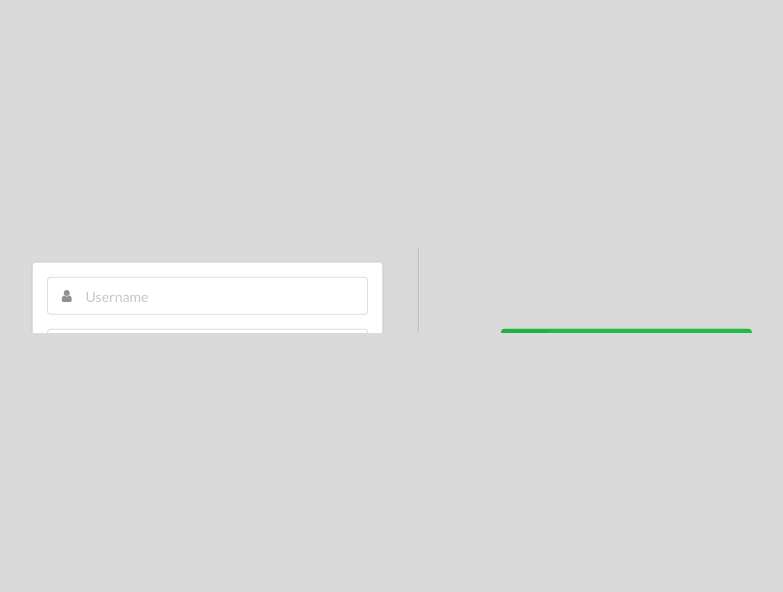
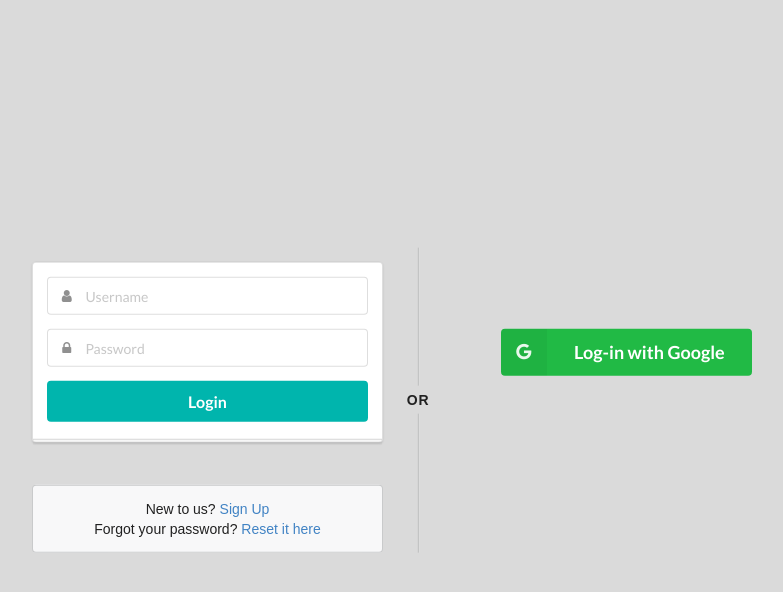
Before and after one commit to UmSenhorQualquer/orquestra, a Django app: template orquestra/templates/account/login.html in a window 1280 px wide. Shown: the top 592 px of the page, without its empty margins (147-930 px from the left). Run offline with Django 3.2, Linux system fonts and the light colour scheme; the template is opened without the code that fills it, so the values that code supplies are empty; some libraries are stand-ins or nearby versions.

Commit message:
Update css

```diff
--- a/orquestra/static/orquestra.css
+++ b/orquestra/static/orquestra.css
@@ -363,7 +363,6 @@ input[type="range"]::-webkit-slider-thumb {
 
 .content-panel{
 	max-width: calc(100% - 150px);
-	overflow:scroll;
 }
 
 @media only screen and (max-width: 767px) {
```
